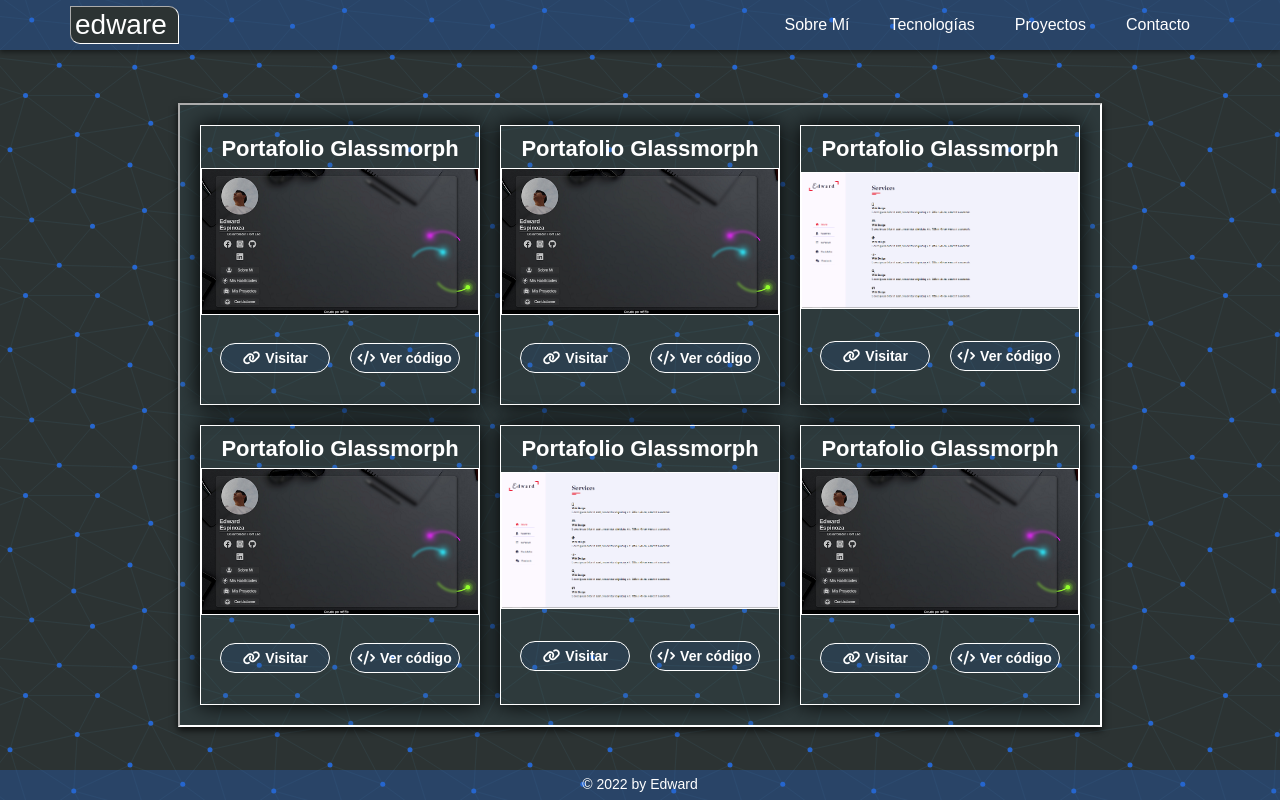
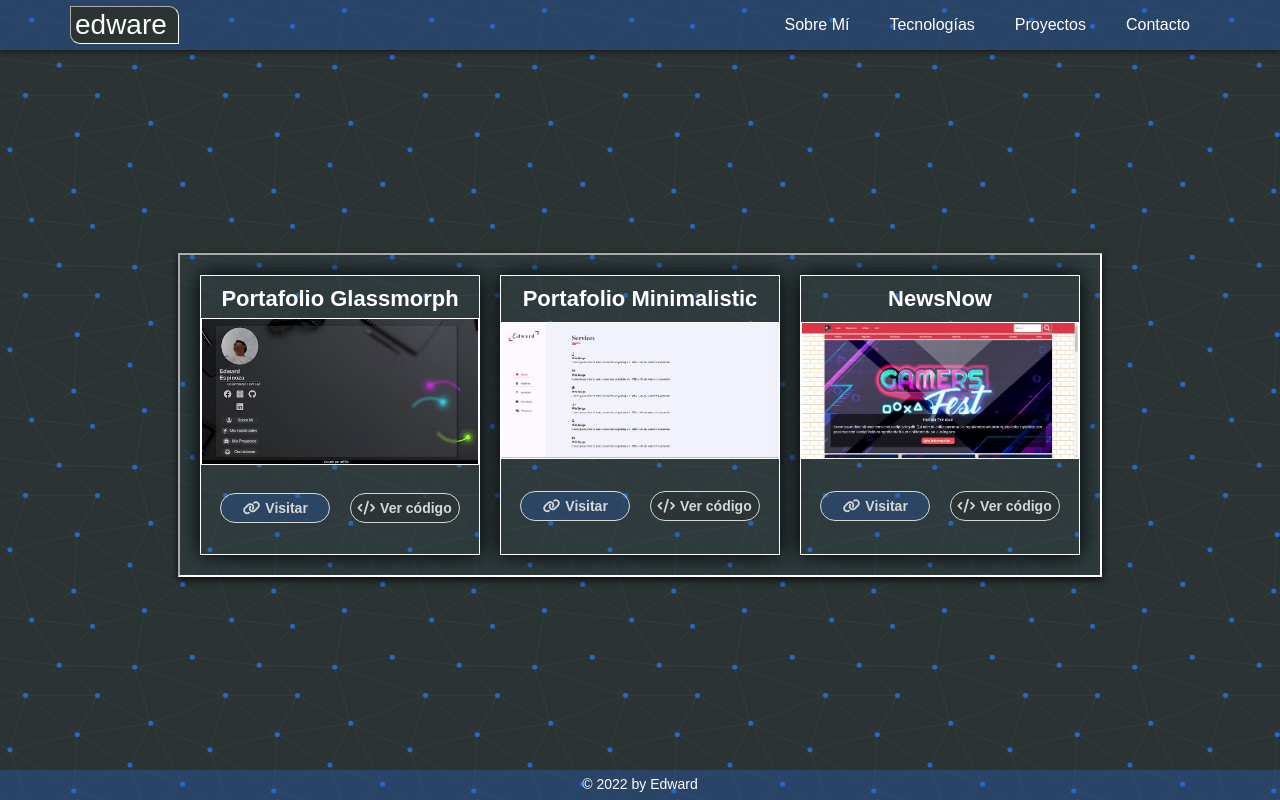
Before and after one commit to edwesti2710/portfolioch, a website: page page/proyectos.html in a window 1280 px wide. Drawn offline with Linux system fonts and the light colour scheme; a web font is replaced by a local one.

Commit message:
Add extend)

```diff
--- a/page/proyectos.html
+++ b/page/proyectos.html
@@ -45,116 +45,56 @@
           <div class="img__container">
             <img
               class="proy__img"
-              src="../assets/proyecto1.png"
+              src="../assets/proyecto1.jpg"
               alt="imagen portafolio glassmorph"
             />
           </div>
           <div class="proy__buttons">
-            <a class="proy__button" href="#">
+            <a class="proy__button--visitar" href="https://edwesti2710.github.io/Portfolio-Transparent/" target="_blank" rel="noopener noreferrer">
               <i class="fa-solid fa-link ico"></i>
               <h4>Visitar</h4>
             </a>
-            <a class="proy__button" href="#">
+            <a class="proy__button--ver" href="https://github.com/edwesti2710/Portfolio-Transparent/" target="_blank" rel="noopener noreferrer">
               <i class="fa-solid fa-code"></i>
               <h4>Ver código</h4>
             </a>
           </div>
         </div>
         <div class="proy__card">
-          <h3 class="proy__title">Portafolio Glassmorph</h3>
+          <h3 class="proy__title">Portafolio Minimalistic</h3>
           <div class="img__container">
             <img
               class="proy__img"
-              src="../assets/proyecto1.png"
+              src="../assets/proyecto2.jpg"
               alt="imagen portafolio glassmorph"
             />
           </div>
           <div class="proy__buttons">
-            <a class="proy__button" href="#">
+            <a class="proy__button--visitar" href="https://edwesti2710.github.io/Portfolio-Transparent/" target="_blank" rel="noopener noreferrer">
               <i class="fa-solid fa-link ico"></i>
               <h4>Visitar</h4>
             </a>
-            <a class="proy__button" href="#">
+            <a class="proy__button--ver" href="https://github.com/edwesti2710/Portfolio-Transparent/" target="_blank" rel="noopener noreferrer">
               <i class="fa-solid fa-code"></i>
               <h4>Ver código</h4>
             </a>
           </div>
         </div>
         <div class="proy__card">
-          <h3 class="proy__title">Portafolio Glassmorph</h3>
+          <h3 class="proy__title">NewsNow</h3>
           <div class="img__container">
             <img
               class="proy__img"
-              src="../assets/proyecto2.png"
+              src="../assets/proyecto3.jpg"
               alt="imagen portafolio glassmorph"
             />
           </div>
           <div class="proy__buttons">
-            <a class="proy__button" href="#">
+            <a class="proy__button--visitar" href="https://edwesti2710.github.io/bootstrap1/" target="_blank" rel="noopener noreferrer">
               <i class="fa-solid fa-link ico"></i>
               <h4>Visitar</h4>
             </a>
-            <a class="proy__button" href="#">
-              <i class="fa-solid fa-code"></i>
-              <h4>Ver código</h4>
-            </a>
-          </div>
-        </div>
-        <div class="proy__card">
-          <h3 class="proy__title">Portafolio Glassmorph</h3>
-          <div class="img__container">
-            <img
-              class="proy__img"
-              src="../assets/proyecto1.png"
-              alt="imagen portafolio glassmorph"
-            />
-          </div>
-          <div class="proy__buttons">
-            <a class="proy__button" href="#">
-              <i class="fa-solid fa-link ico"></i>
-              <h4>Visitar</h4>
-            </a>
-            <a class="proy__button" href="#">
-              <i class="fa-solid fa-code"></i>
-              <h4>Ver código</h4>
-            </a>
-          </div>
-        </div>
-        <div class="proy__card">
-          <h3 class="proy__title">Portafolio Glassmorph</h3>
-          <div class="img__container">
-            <img
-              class="proy__img"
-              src="../assets/proyecto2.png"
-              alt="imagen portafolio glassmorph"
-            />
-          </div>
-          <div class="proy__buttons">
-            <a class="proy__button" href="#">
-              <i class="fa-solid fa-link ico"></i>
-              <h4>Visitar</h4>
-            </a>
-            <a class="proy__button" href="#">
-              <i class="fa-solid fa-code"></i>
-              <h4>Ver código</h4>
-            </a>
-          </div>
-        </div>
-        <div class="proy__card">
-          <h3 class="proy__title">Portafolio Glassmorph</h3>
-          <div class="img__container">
-            <img
-              class="proy__img"
-              src="../assets/proyecto1.png"
-              alt="imagen portafolio glassmorph"
-            />
-          </div>
-          <div class="proy__buttons">
-            <a class="proy__button" href="#">
-              <i class="fa-solid fa-link ico"></i>
-              <h4>Visitar</h4>
-            </a>
-            <a class="proy__button" href="#">
+            <a class="proy__button--ver" href="https://github.com/edwesti2710/bootstrap1" target="_blank" rel="noopener noreferrer">
               <i class="fa-solid fa-code"></i>
               <h4>Ver código</h4>
             </a>
--- a/sass/_proyectos.scss
+++ b/sass/_proyectos.scss
@@ -43,7 +43,7 @@
     }
 
     &__button {
-        background-color: #2666CF1f;
+        // background-color: #2666CF1f;
         color: white;
         width: 110px;
         height: 30px;
@@ -54,10 +54,21 @@
         border-radius: 20px;
         font-size: 1.4rem;
         border: 1px solid white;
-        transition: background-color .2s;
+        opacity: .8;
 
         &:hover {
-            background-color: #2666CF78;
+            opacity: 1;
+        }
+
+        // EXTEND
+        &--visitar {
+            @extend .proy__button;
+            background-color: $color_azulbase;
+        }
+
+        &--ver {
+            @extend .proy__button;
+            background-color: $color_base;
         }
     }
 }
```
Also changed, not shown: assets/proyecto1.jpg (added), assets/proyecto1.png (deleted), assets/proyecto2.jpg (added), assets/proyecto2.png (deleted), assets/proyecto3.jpg (added), css/style.css, 1 other file.
